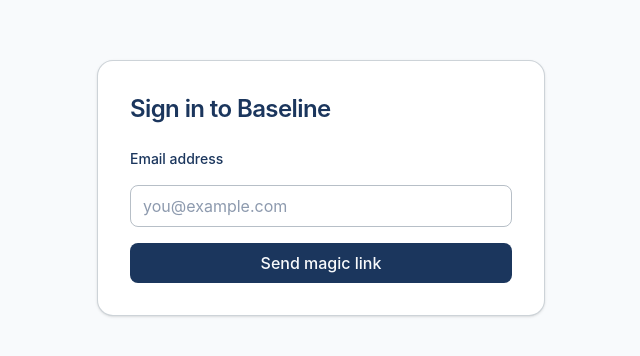
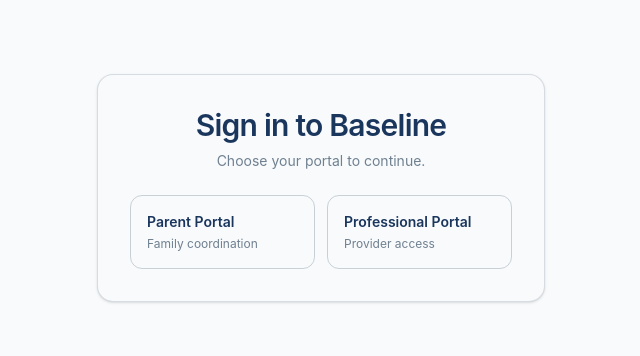
Before and after one commit to elizabethashleigh11-stack/baseline-app, a Next.js app: page /login in a window 1280 px wide. Shown: the part 212-568 px from the top of the page, without its empty margins (319-959 px from the left). Built offline with nearby package versions, Linux system fonts and the light colour scheme.

Commit message:
Rebuild login with portal selection flow

```diff
--- a/app/login/page.tsx
+++ b/app/login/page.tsx
@@ -1,50 +1,103 @@
 "use client";
 
+import Link from "next/link";
 import { useState } from "react";
-import { getSupabaseClient } from "@/lib/supabase/client";
+
+type PortalType = "parent" | "professional";
 
 export default function LoginPage() {
+  const [selectedPortal, setSelectedPortal] = useState<PortalType | null>(null);
   const [email, setEmail] = useState("");
-  const [sent, setSent] = useState(false);
+  const [password, setPassword] = useState("");
+  const [success, setSuccess] = useState(false);
   const [error, setError] = useState<string | null>(null);
   const [loading, setLoading] = useState(false);
 
   async function handleSubmit(e: React.FormEvent) {
     e.preventDefault();
     setError(null);
+    setSuccess(false);
     setLoading(true);
 
-    const supabase = getSupabaseClient();
-    const { error } = await supabase.auth.signInWithOtp({
-      email,
-      options: {
-        // After clicking the magic link, users land on /app
-        emailRedirectTo: `${window.location.origin}/app`,
-      },
-    });
+    await new Promise((resolve) => setTimeout(resolve, 500));
 
     setLoading(false);
 
-    if (error) {
-      setError(error.message);
-    } else {
-      setSent(true);
+    if (!selectedPortal) {
+      setError("Please select a portal first.");
+      return;
     }
+
+    if (!email || !password) {
+      setError("Please enter both email and password.");
+      return;
+    }
+
+    setSuccess(true);
+  }
+
+  function handleBackToPortalSelection() {
+    setSelectedPortal(null);
+    setEmail("");
+    setPassword("");
+    setError(null);
+    setSuccess(false);
   }
 
   return (
-    <main className="bg-crisp-white text-navy-blue flex min-h-screen items-center px-4 py-10 sm:px-6">
-      <section className="mx-auto w-full max-w-md rounded-2xl border border-slate-gray/35 bg-white p-6 shadow-sm sm:p-8">
-        <h1 className="text-2xl font-semibold tracking-tight">Sign in to Baseline</h1>
+    <main className="bg-gray-50 flex min-h-screen items-center justify-center px-4 py-8 sm:px-6">
+      <section className="bg-crisp-white w-full max-w-md rounded-2xl border border-slate-gray/25 p-6 shadow-sm sm:p-8">
+        <h1 className="text-navy-blue text-center text-2xl font-semibold tracking-tight sm:text-3xl">
+          Sign in to Baseline
+        </h1>
+        <p className="text-slate-gray mt-2 text-center text-sm">
+          Choose your portal to continue.
+        </p>
 
-        {sent ? (
-          <p className="mt-4 text-sm text-slate-gray">
-            ✅ Magic link sent to <strong>{email}</strong>. Check your inbox and
-            click the link to sign in.
+        {!selectedPortal ? (
+          <div className="mt-6 grid grid-cols-1 gap-3 sm:grid-cols-2">
+            <button
+              type="button"
+              onClick={() => setSelectedPortal("parent")}
+              className="border-slate-gray/35 text-navy-blue hover:border-navy-blue hover:bg-navy-blue/5 rounded-xl border p-4 text-left"
+            >
+              <p className="text-sm font-semibold">Parent Portal</p>
+              <p className="text-slate-gray mt-1 text-xs">Family coordination</p>
+            </button>
+            <button
+              type="button"
+              onClick={() => setSelectedPortal("professional")}
+              className="border-slate-gray/35 text-navy-blue hover:border-navy-blue hover:bg-navy-blue/5 rounded-xl border p-4 text-left"
+            >
+              <p className="text-sm font-semibold">Professional Portal</p>
+              <p className="text-slate-gray mt-1 text-xs">Provider access</p>
+            </button>
+          </div>
+        ) : (
+          <div className="mt-6">
+            <button
+              type="button"
+              onClick={handleBackToPortalSelection}
+              className="text-slate-gray mb-4 text-sm font-medium"
+            >
+              ← Back
+            </button>
+
+            <p className="text-slate-gray mb-4 text-sm">
+              Signing in to{" "}
+              <span className="text-navy-blue font-semibold">
+                {selectedPortal === "parent"
+                  ? "Parent Portal"
+                  : "Professional Portal"}
+              </span>
             </p>
-        ) : (
-          <form onSubmit={handleSubmit} className="mt-6 space-y-4">
-            <label htmlFor="email" className="block text-sm font-medium">
+
+            <form onSubmit={handleSubmit} className="space-y-4">
+              <div>
+                <label
+                  htmlFor="email"
+                  className="text-slate-gray mb-1 block text-sm font-medium"
+                >
                   Email address
                 </label>
                 <input
@@ -54,19 +107,53 @@ export default function LoginPage() {
                   value={email}
                   onChange={(e) => setEmail(e.target.value)}
                   placeholder="you@example.com"
-              className="focus:border-navy-blue focus:ring-navy-blue w-full rounded-lg border border-slate-gray/50 px-3 py-2 text-base outline-none focus:ring-2"
+                  className="focus:border-navy-blue focus:ring-navy-blue w-full rounded-lg border border-slate-gray/40 px-3 py-2 text-sm outline-none focus:ring-2"
                 />
+              </div>
+
+              <div>
+                <label
+                  htmlFor="password"
+                  className="text-slate-gray mb-1 block text-sm font-medium"
+                >
+                  Password
+                </label>
+                <input
+                  id="password"
+                  type="password"
+                  required
+                  value={password}
+                  onChange={(e) => setPassword(e.target.value)}
+                  placeholder="Enter your password"
+                  className="focus:border-navy-blue focus:ring-navy-blue w-full rounded-lg border border-slate-gray/40 px-3 py-2 text-sm outline-none focus:ring-2"
+                />
+              </div>
 
               {error && <p className="text-sm text-red-700">{error}</p>}
+              {success && (
+                <p className="text-sm text-green-700">
+                  Sign-in form submitted for {email}.
+                </p>
+              )}
 
               <button
                 type="submit"
                 disabled={loading}
-              className="bg-navy-blue text-crisp-white w-full rounded-lg px-4 py-2 font-medium disabled:opacity-70"
+                className="bg-navy-blue text-crisp-white w-full rounded-lg px-4 py-2.5 text-sm font-medium disabled:opacity-70"
               >
-              {loading ? "Sending…" : "Send magic link"}
+                {loading ? "Signing in..." : "Sign In"}
               </button>
             </form>
+
+            <div className="mt-4 flex items-center justify-between text-sm">
+              <Link href="#" className="text-slate-gray hover:text-navy-blue">
+                Forgot Password?
+              </Link>
+              <Link href="#" className="text-slate-gray hover:text-navy-blue">
+                Create an Account
+              </Link>
+            </div>
+          </div>
         )}
       </section>
     </main>
```
Lines whose indentation alone changed are shown as unchanged.
